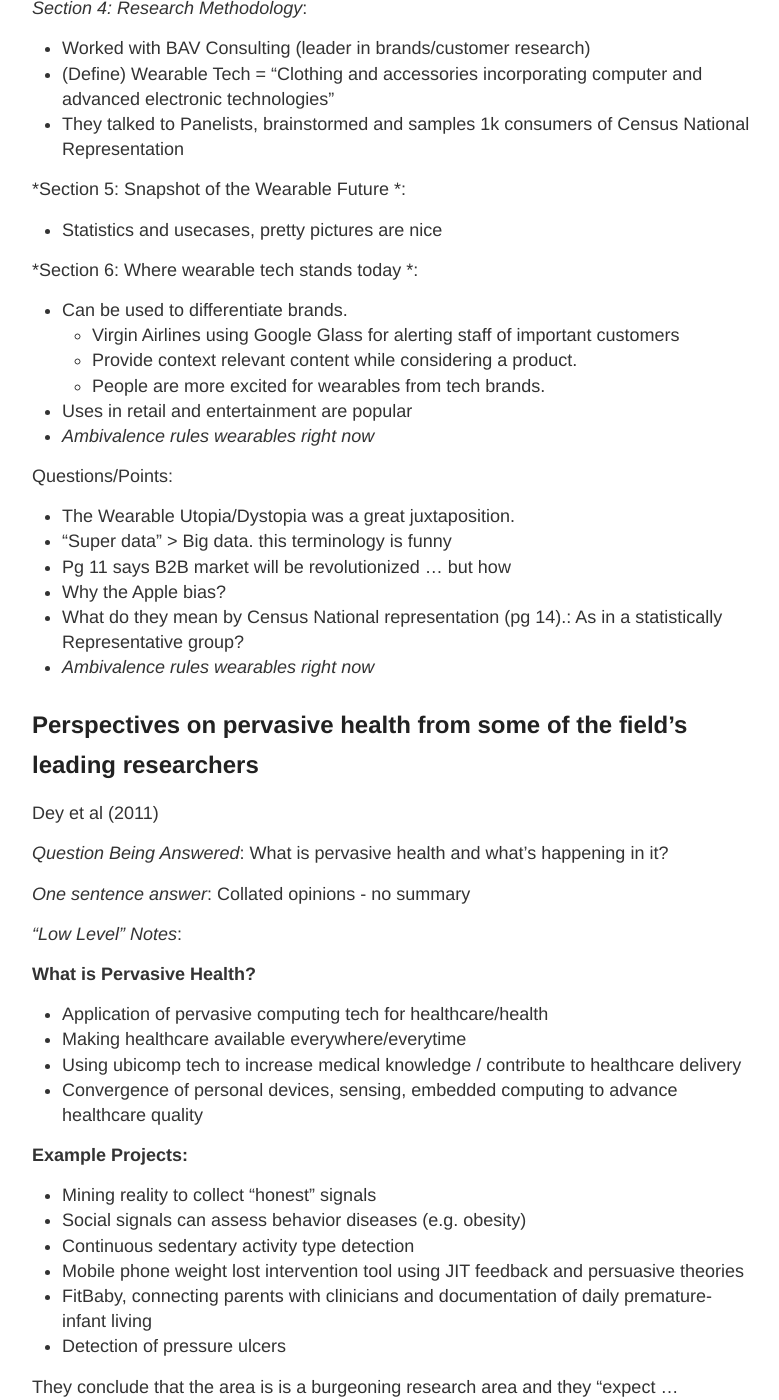
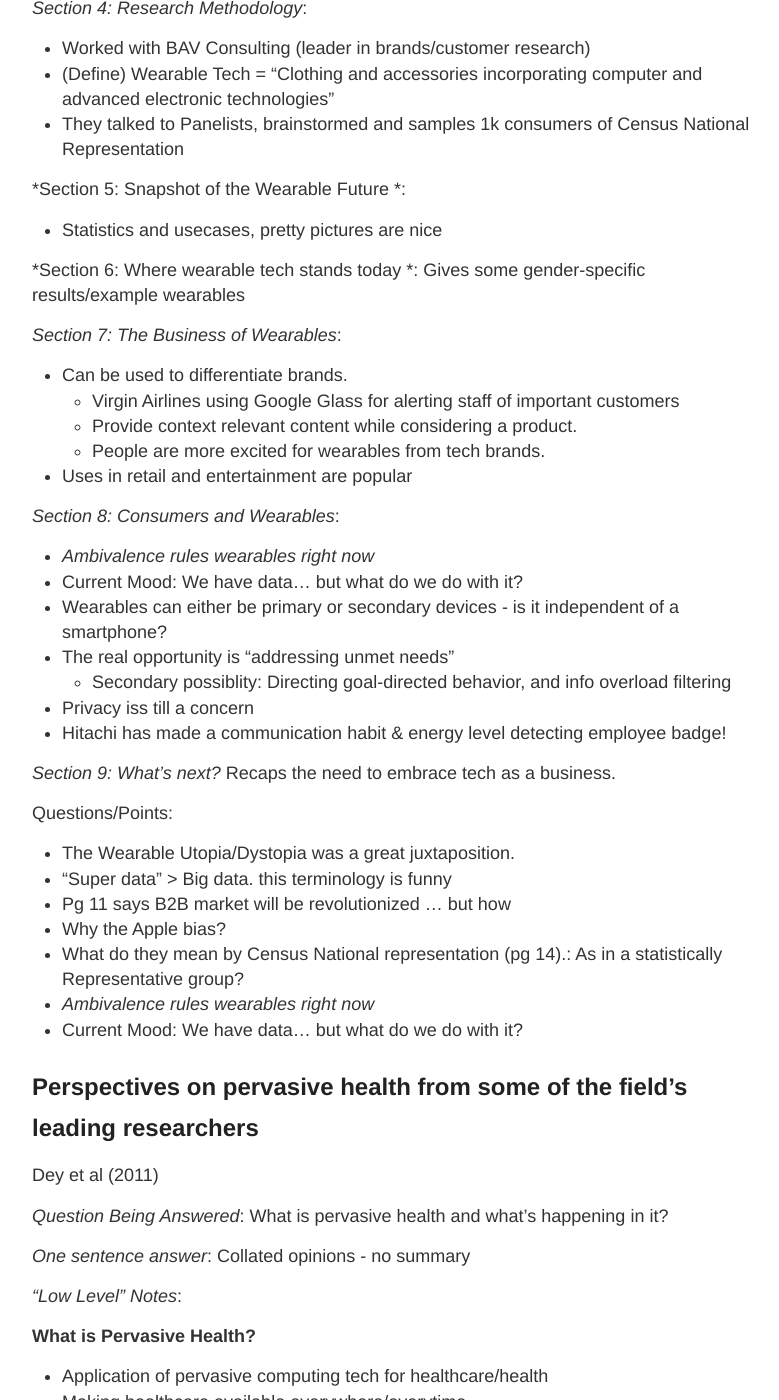
Before and after one commit to RONNCC/ronncc.github, a Jekyll site: the page built from _posts/2016-1-14-the-post-8999.md, in a window 1280 px wide and 1400 px high, scrolled down 1035 px. Shown: the whole window, without its empty margins (248-1027 px from the left). Built offline with Jekyll 4.4.1, drawn with Linux system fonts in a browser that asks for light colours; comment, search, counter and statistics services are not loaded.

Commit message:
update from Jekyller

```diff
--- a/_posts/2016-1-14-the-post-8999.md
+++ b/_posts/2016-1-14-the-post-8999.md
@@ -51,12 +51,27 @@ Provides two alternate stories
 - Statistics and usecases, pretty pictures are nice
 
 *Section 6: Where wearable tech stands today *:
+Gives some gender-specific results/example wearables
+
+*Section 7: The Business of Wearables*:
 - Can be used to differentiate brands.
     - Virgin Airlines using Google Glass for alerting staff of important customers
     - Provide context relevant content while considering a product.
     - People are more excited for wearables from tech brands.
 - Uses in retail and entertainment are popular
+
+*Section 8: Consumers and Wearables*:
 - *Ambivalence rules wearables right now*
+- Current Mood: We have data... but what do we do with it?
+- Wearables can either be primary or secondary devices - is it independent of a smartphone?
+- The real opportunity is "addressing unmet needs"
+     - Secondary possiblity: Directing goal-directed behavior, and info overload filtering
+- Privacy iss till a concern
+- Hitachi has made a communication habit & energy level detecting employee badge!
+
+*Section 9: What's next?*
+Recaps the need to embrace tech as a business.
+
 
 Questions/Points:
 - The Wearable Utopia/Dystopia was a great juxtaposition.
@@ -65,6 +80,7 @@ Questions/Points:
 - Why the Apple bias?
 - What do they mean by Census National representation (pg 14).: As in a statistically Representative group?
 - *Ambivalence rules wearables right now*
+- Current Mood: We have data... but what do we do with it?
 
 ## Perspectives on pervasive health from some of the field's leading researchers
 Dey et al (2011)
```
Also changed, not shown: other parts of _posts/2016-1-14-the-post-8999.md (+1 -1 lines).
